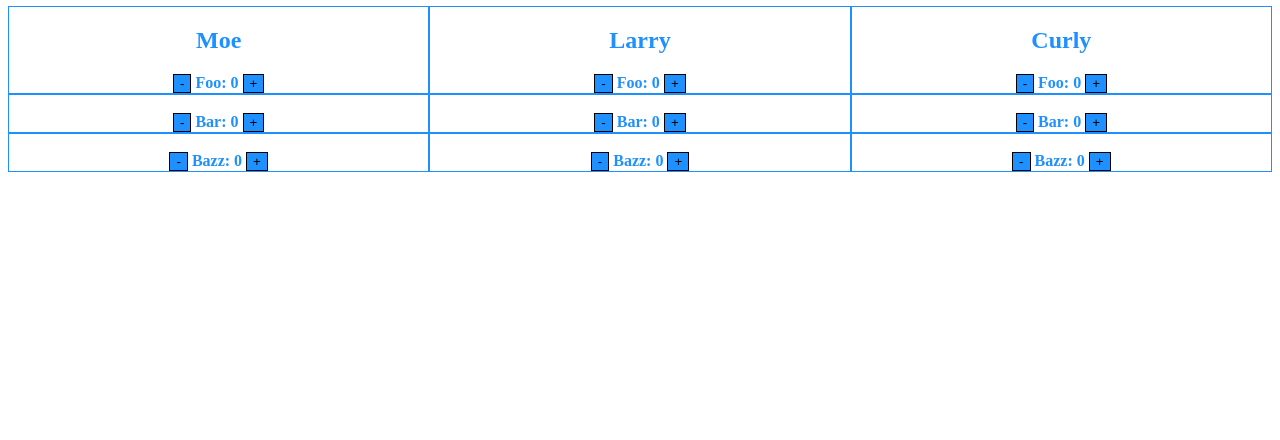
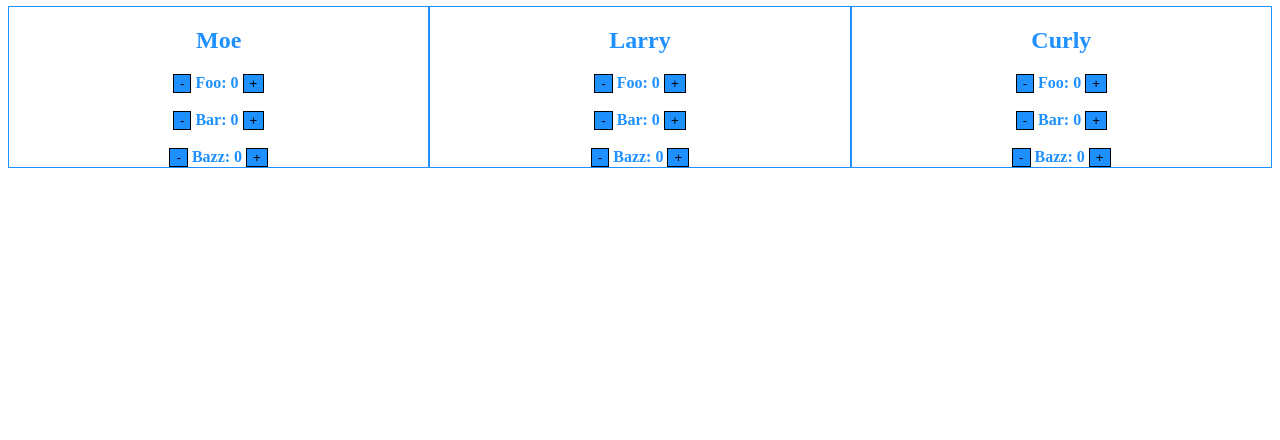
Before and after one commit to skythrilla/web-foundations-project, a plain HTML site: page index.html in a window 1280 px wide. Shown: the part 360-800 px from the top of the page. Drawn offline with Linux system fonts and the light colour scheme.

Commit message:
box borders

```diff
--- a/index.html
+++ b/index.html
@@ -16,21 +16,21 @@
             <h1>Prize Inventory</h1>
         </center>
         <div style='display:flex'>
-            <div style='flex:1'>
-                <!-- <h3>Foo</h3> -->
-                <div id='left'>
-                </div>
-            </div>
+            <!-- <div style='flex:1'> -->
+            <!-- <h3>Foo</h3> -->
+            <!-- <div id='left'> -->
+            <!-- </div> -->
+            <!-- </div> -->
             <div style='flex:1'>
                 <!-- <h3>Bar</h3> -->
                 <div id='center'>
                 </div>
             </div>
-            <div style='flex:1'>
-                <!-- <h3>Bazz</h3> -->
-                <div id='right'>
-                </div>
-            </div>
+            <!-- <div style='flex:1'> -->
+            <!-- <h3>Bazz</h3> -->
+            <!-- <div id='right'> -->
+            <!-- </div> -->
+            <!-- </div> -->
         </div>
         <center>
             <h1>Customers</h1>
--- a/main.js
+++ b/main.js
@@ -22,19 +22,19 @@ const data = {
         Bazz: 5
     }
 };
-const left = document.querySelector('#left');
-const right = document.querySelector('#right');
+// const left = document.querySelector('#left');
+// const right = document.querySelector('#right');
 const center = document.querySelector('#center');
 
 const handler = (evt) => {
-    if (evt.target.tagName === 'BUTTON') {
-        data[evt.target.innerHTML] = data[evt.target.innerHTML] === 'LEFT' ? 'RIGHT' : 'LEFT';
-        render();
-    }
+    // if (evt.target.tagName === 'BUTTON') {
+    // data[evt.target.innerHTML] = data[evt.target.innerHTML] === 'LEFT' ? 'RIGHT' : 'LEFT';
+    render();
+    // }
 };
 
-left.addEventListener('click', handler);
-right.addEventListener('click', handler);
+// left.addEventListener('click', handler);
+// right.addEventListener('click', handler);
 center.addEventListener('click', handler);
 
 const renderSection = (side, div) => {
@@ -69,24 +69,21 @@ render();
 const template = (data) => `
             <center>
             <div id='person'>
-                <h2>Moe</h2>
+                <h2 id='personbox'>Moe</h2>
                 <button data-action='dec'>-</button>
                  Foo: ${(data.customers.Moe.Foo)}
-
                 <button data-action='inc'>+</button>
             </div>
-            <div id='person'>
+            <div id='persontop'>
                 <br />
                 <button data-action2='dec'>-</button>
                 Bar: ${(data.customers.Moe.Bar)}
-
                 <button data-action2='inc'>+</button>
             </div>
-            <div id='person'>
+            <div id='personbtm'>
                 <br />
                 <button data-action3='dec'>-</button>
                 Bazz: ${(data.customers.Moe.Bazz)}
-
                 <button data-action3='inc'>+</button>
             </div>
             </center>
@@ -94,24 +91,21 @@ const template = (data) => `
 const template2 = (data) => `
             <center>
             <div id='person'>
-                <h2>Larry</h2>
+                <h2 id='personbox'>Larry</h2>
                 <button data-action='dec'>-</button>
                 Foo: ${(data.customers.Larry.Foo)}
-
                 <button data-action='inc'>+</button>
             </div>
-            <div id='person'>
+            <div id='persontop'>
                 <br />
                 <button data-action2='dec'>-</button>
                 Bar: ${(data.customers.Larry.Bar)}
-
                 <button data-action2='inc'>+</button>
             </div>
-            <div id='person'>
+            <div id='personbtm'>
                 <br />
                 <button data-action3='dec'>-</button>
                 Bazz: ${(data.customers.Larry.Bazz)}
-
                 <button data-action3='inc'>+</button>
             </div>
             </center>
@@ -119,24 +113,21 @@ const template2 = (data) => `
 const template3 = (data) => `
             <center>
             <div id='person'>
-                <h2>Curly</h2>
+                <h2 id='personbox'>Curly</h2>
                 <button data-action='dec'>-</button>
                 Foo: ${(data.customers.Curly.Foo)}
-
                 <button data-action='inc'>+</button>
             </div>
-            <div id='person'>
+            <div id='persontop'>
                 <br />
                 <button data-action2='dec'>-</button>
                 Bar: ${(data.customers.Curly.Bar)}
-
                 <button data-action2='inc'>+</button>
             </div>
-            <div id='person'>
+            <div id='personbtm'>
                 <br />
                 <button data-action3='dec'>-</button>
                 Bazz: ${(data.customers.Curly.Bazz)}
-
                 <button data-action3='inc'>+</button>
             </div>
             </center>
--- a/style.css
+++ b/style.css
@@ -37,6 +37,29 @@
   div #person {
       font-weight: bold;
       border: solid 1px dodgerblue;
+      border-bottom: 0;
+      /* border-top: 0; */
+  }
+
+  div #personbtm {
+      font-weight: bold;
+      border: solid 1px dodgerblue;
+      /* border-bottom: 0; */
+      border-top: 0;
+  }
+
+  div #persontop {
+      font-weight: bold;
+      border: solid 1px dodgerblue;
+      border-bottom: 0;
+      border-top: 0;
+  }
+
+  h2 #personbox {
+      font-weight: bold;
+      border-bottom: solid 1px dodgerblue;
+      /* border-bottom: 0; */
+      /* border-top: 0; */
   }
 
   /*
```
